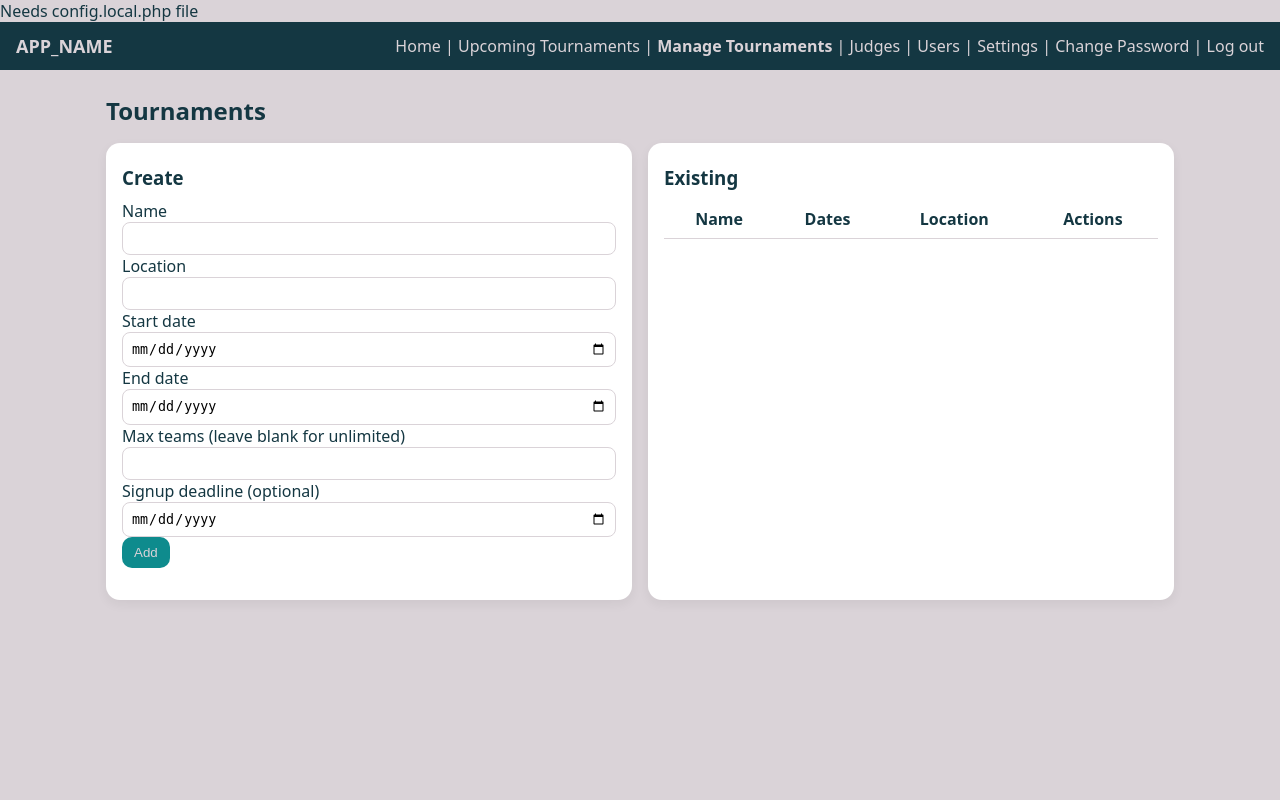
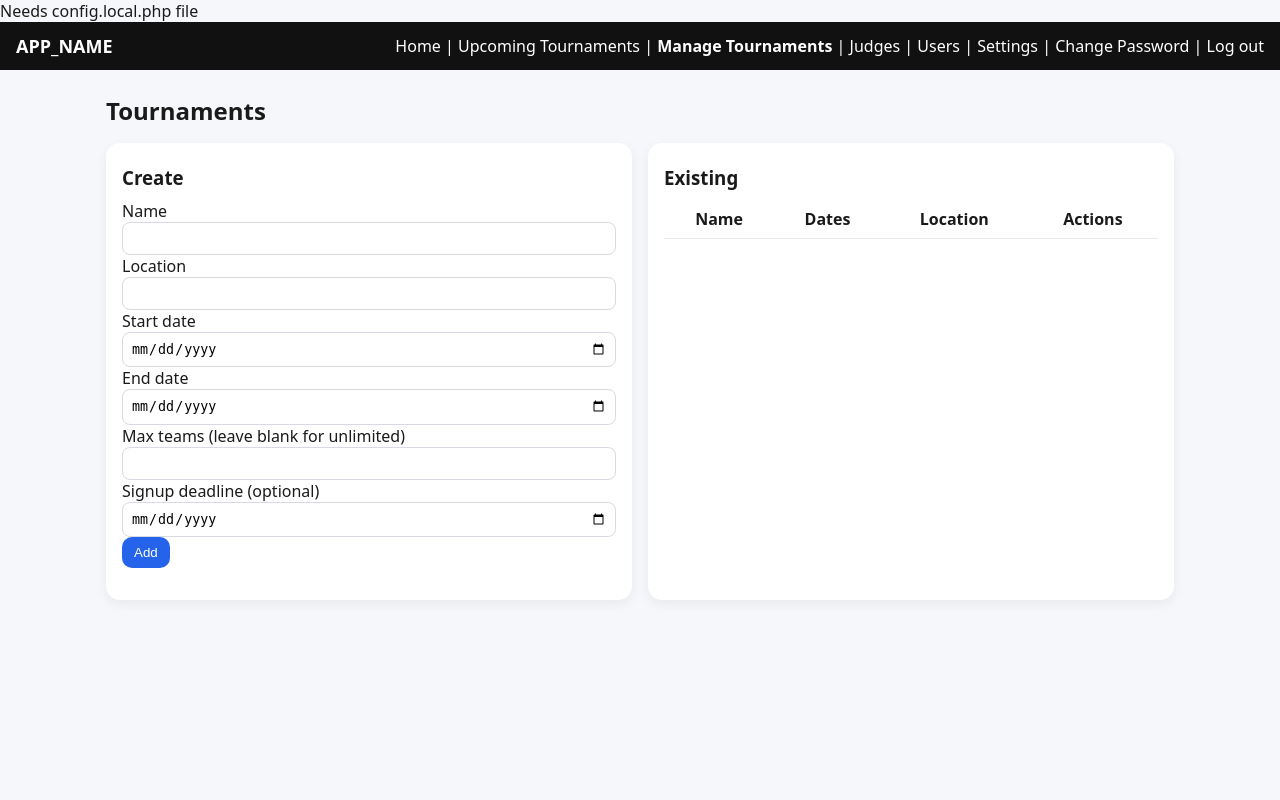
Before and after one commit to FriendlyNeighborhoodHacker/tournaments, a PHP site: page /admin_tournaments.php in a window 1280 px wide. Run offline with PHP 8.4, Linux system fonts and the light colour scheme; a user stored in the database is signed in; data comes from the database, SQL or seed files in the repository; data that the repository does not hold is empty; some libraries are stand-ins or nearby versions.

Commit message:
Revert "color scheme"
This reverts commit 1501235b2d7a813aa5e1e6e98eeb577c2d9b0c16.

```diff
--- a/styles.css
+++ b/styles.css
@@ -1,45 +1,36 @@
-:root{--c-bg:#DAD3D8;--c-text:#143742;--c-accent-1:#116168;--c-accent-2:#0E8B8D;--c-accent-3:#EC9A29;--c-accent-4:#CA5D22;--c-danger:#A8201A}
-*{box-sizing:border-box}body{font-family:system-ui,-apple-system,Segoe UI,Roboto,Arial,sans-serif;margin:0;background:var(--c-bg);color:var(--c-text)}
-header{display:flex;justify-content:space-between;align-items:center;padding:12px 16px;background:#143742;color:#DAD3D8}
+*{box-sizing:border-box}body{font-family:system-ui,-apple-system,Segoe UI,Roboto,Arial,sans-serif;margin:0;background:#f6f7fb;color:#1a1a1a}
+header{display:flex;justify-content:space-between;align-items:center;padding:12px 16px;background:#111;color:#fff}
 header h1{font-size:18px;margin:0}
-nav a{color:#DAD3D8;text-decoration:none}
+nav a{color:#fff;text-decoration:none}
 main{max-width:1100px;margin:24px auto;padding:0 16px}
 .grid{display:grid;grid-template-columns:repeat(auto-fit,minmax(280px,1fr));gap:16px}
 .card{background:#fff;border-radius:14px;box-shadow:0 4px 12px rgba(0,0,0,.06);padding:16px}
 h2{margin:8px 0 16px}
 h3{margin:6px 0 10px}
 .list{width:100%;border-collapse:collapse}
-.list th,.list td{padding:8px;border-bottom:1px solid #DAD3D8;vertical-align:top}
-.flash{background:#DAD3D8;color:#116168;padding:10px;border-radius:8px}
-.error{background:#DAD3D8;color:#A8201A;padding:10px;border-radius:8px}
+.list th,.list td{padding:8px;border-bottom:1px solid #e8e8ef;vertical-align:top}
+.flash{background:#e8f6ee;color:#0f5d2f;padding:10px;border-radius:8px}
+.error{background:#ffe8e8;color:#7a0000;padding:10px;border-radius:8px}
 .badge{display:inline-block;padding:3px 8px;border-radius:999px;font-size:12px}
-.badge.success{background:#DAD3D8;color:#116168}
-button,.button{display:inline-block;background:#116168;color:#DAD3D8;border:0;border-radius:10px;padding:8px 12px;cursor:pointer;text-decoration:none}
-button.primary,.button.primary{background:#0E8B8D}
-button.danger{background:#A8201A}
+.badge.success{background:#e6fbf0;color:#0b7042}
+button,.button{display:inline-block;background:#111;color:#fff;border:0;border-radius:10px;padding:8px 12px;cursor:pointer;text-decoration:none}
+button.primary,.button.primary{background:#2563eb}
+button.danger{background:#b91c1c}
 button:disabled{opacity:.6;cursor:not-allowed}
 .inline{display:inline}
 .stack label{display:block;margin:8px 0}
 .stack .actions{display:flex;gap:8px;align-items:center;margin-top:8px}
-details summary{cursor:pointer;color:#0E8B8D}
-.auth{display:grid;place-items:center;height:100vh;background:#143742;color:#DAD3D8;}
+details summary{cursor:pointer;color:#2563eb}
+.auth{display:grid;place-items:center;height:100vh;background:#0f172a;color:#000;}
 .auth .card{width:360px}
-input,select,textarea{width:100%;padding:8px;border:1px solid #DAD3D8;border-radius:8px;background:#fff}
+input,select,textarea{width:100%;padding:8px;border:1px solid #d9d9e3;border-radius:8px;background:#fff}
 .modal{position:fixed;inset:0;background:rgba(0,0,0,.45);display:flex;align-items:center;justify-content:center;padding:16px}
 .modal.hidden{display:none}
 .modal-content{background:#fff;max-width:520px;width:100%;border-radius:16px;padding:16px;position:relative}
-.modal .close{position:absolute;right:8px;top:8px;background:#DAD3D8;color:#143742;border-radius:50%;width:32px;height:32px;line-height:28px;font-size:20px;border:0}
-.small{font-size:12px;color:#116168}
+.modal .close{position:absolute;right:8px;top:8px;background:#eee;color:#333;border-radius:50%;width:32px;height:32px;line-height:28px;font-size:20px;border:0}
+.small{font-size:12px;color:#555}
 .welcome-banner{font-size:48px;font-weight:700;text-align:center;margin:12px 0 16px}
 input[type=checkbox],input[type=radio]{width:auto;height:auto;padding:0;border:0;vertical-align:middle}
 .summary-lines p{margin:2px 0}
-header h1 a{color:#DAD3D8;text-decoration:none}
-header h1 a:hover,header h1 a:focus,header h1 a:active,header h1 a:visited{color:#DAD3D8;text-decoration:none}
-button:hover,.button:hover{background:var(--c-accent-2)}
-button.primary:hover,.button.primary:hover{background:var(--c-accent-1)}
-button.danger:hover{background:var(--c-danger);filter:brightness(.9)}
-button:focus-visible,.button:focus-visible,input:focus-visible,select:focus-visible,textarea:focus-visible{outline:2px solid var(--c-accent-3);outline-offset:2px}
-input:focus,select:focus,textarea:focus{border-color:var(--c-accent-2);box-shadow:0 0 0 2px rgba(236,154,41,.25)}
-details summary:hover{color:var(--c-accent-1)}
-a{color:var(--c-accent-2)}
-a:hover,a:focus{color:var(--c-accent-1)}
+header h1 a{color:#fff;text-decoration:none}
+header h1 a:hover,header h1 a:focus,header h1 a:active,header h1 a:visited{color:#fff;text-decoration:none}
--- a/upcoming_tournaments.php
+++ b/upcoming_tournaments.php
@@ -11,7 +11,7 @@ header_html('Upcoming Tournaments');
 $__announcement = Settings::get('announcement', '');
 if ($__announcement !== '') {
   echo '
-    <div class="card" style="background:var(--c-bg);border:1px solid var(--c-accent-3);">
+    <div class="card" style="background:#fff3cd;border:1px solid #ffeeba;">
     <h2><strong>Announcement</strong></h2>
     <p>' . nl2br(h($__announcement)) . '</p></div>';
 }
```
Also changed, not shown: index.php (+4 -4 lines).
